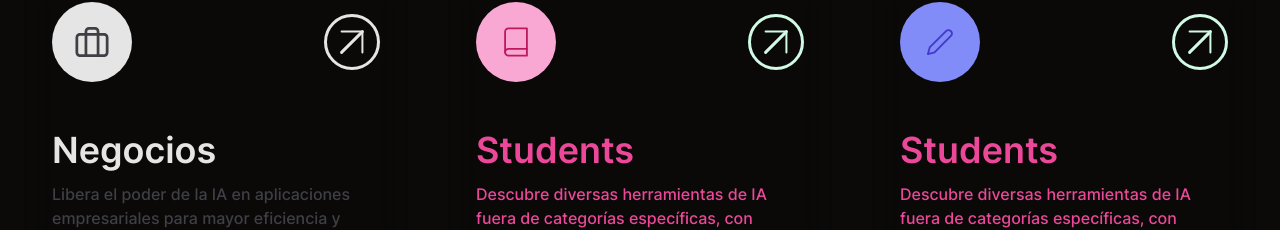
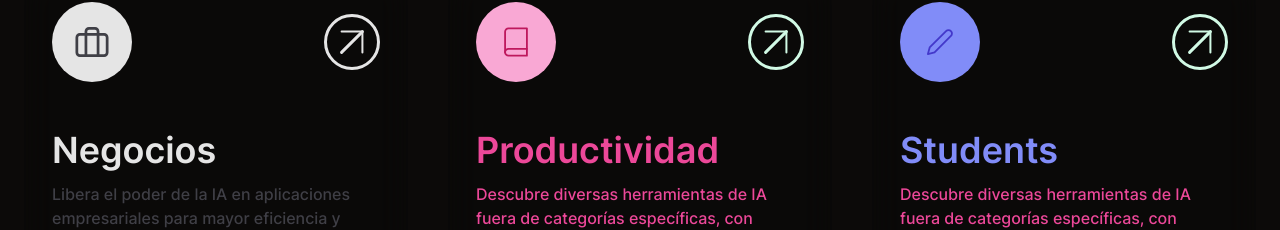
Before and after one commit to realcuesn/spytools, a Nuxt app: page / in a window 1280 px wide. Shown: the part 1676-1906 px from the top of the page. Built offline with nearby package versions, Linux system fonts and the light colour scheme; no server answers; the database is empty.

Commit message:
fix:home categories

```diff
--- a/components/HomeSecond.vue
+++ b/components/HomeSecond.vue
@@ -131,7 +131,7 @@
 
                 <div class="text-white mt-7 sm:mt-12">
                     <h3 class="text-2xl sm:text-4xl font-semibold text-[#ec4899]">
-                        Students
+                        Productividad
                     </h3>
                     <p class="text-[#ec4899] font-medium mt-3">
                         Descubre diversas herramientas de IA fuera de categorías específicas, con funcionalidades y
@@ -149,7 +149,7 @@
                 </div>
 
                 <div class="text-white mt-7 sm:mt-12">
-                    <h3 class="text-2xl sm:text-4xl font-semibold text-[#ec4899]">
+                    <h3 class="text-2xl sm:text-4xl font-semibold text-[#818CF8]">
                         Students
                     </h3>
                     <p class="text-[#ec4899] font-medium mt-3">
```
